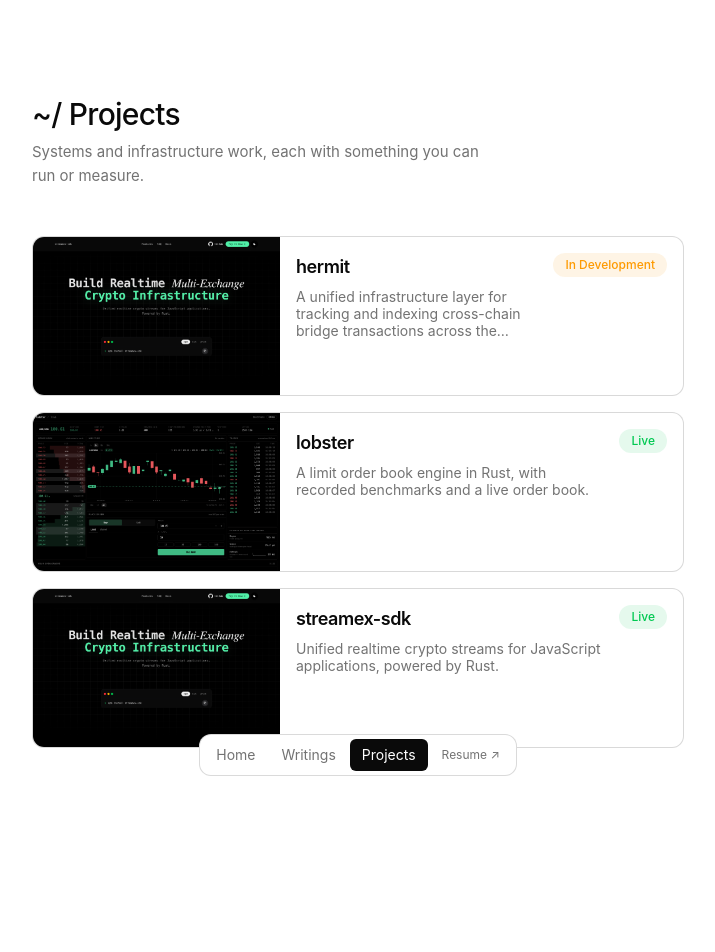
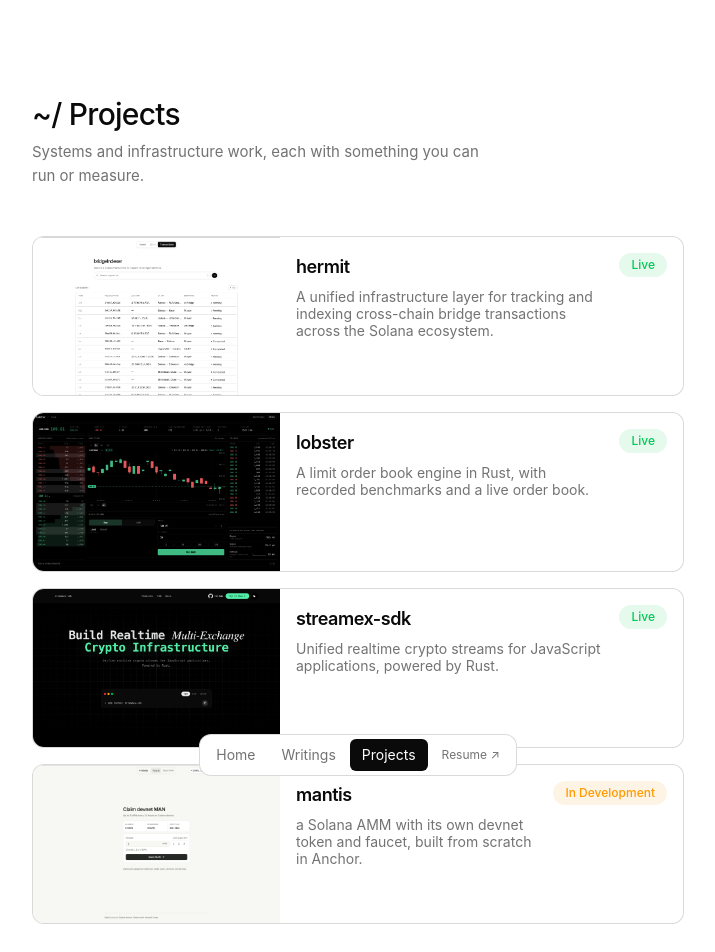
Before and after one commit to VedantShuklaaa/project-hub, a Next.js app: page / in a window 1280 px wide. Shown: the top 952 px of the page, without its empty margins (282-997 px from the left). Before the commit the page ends 844 px from the top, so only its background shows below. Built offline with nearby package versions, Linux system fonts and the light colour scheme; no server answers.

Commit message:
feat: added mantis project

```diff
--- a/projects.ts
+++ b/projects.ts
@@ -17,8 +17,8 @@ export const projects: Project[] = [
     slug: "hermit",
     name: "hermit",
     blurb: "A unified infrastructure layer for tracking and indexing cross-chain bridge transactions across the Solana ecosystem.",
-    status: "In Development",
-    image: "/projects/streamex.png",
+    status: "Live",
+    image: "/projects/hermit.png",
     imageAlt: "Hermit cross-chain bridge transaction indexing dashboard.",
     originEnv: "HERMIT_ORIGIN",
   }, {
@@ -37,5 +37,13 @@ export const projects: Project[] = [
     image: "/projects/streamex.png",
     imageAlt: "Realtime crypto price streams flowing into a JavaScript client",
     originEnv: "STREAMEX_ORIGIN",
+  }, {
+    slug: "mantis",
+    name: "mantis",
+    blurb: "a Solana AMM with its own devnet token and faucet, built from scratch in Anchor.",
+    status: "In Development",
+    image: "/projects/mantis.png",
+    imageAlt: "a Solana AMM with its own devnet token and faucet, built from scratch in Anchor.",
+    originEnv: "MANTIS_ORIGIN",
   }
 ];
```
Also changed, not shown: public/projects/hermit.png (added), public/projects/mantis.png (added).
